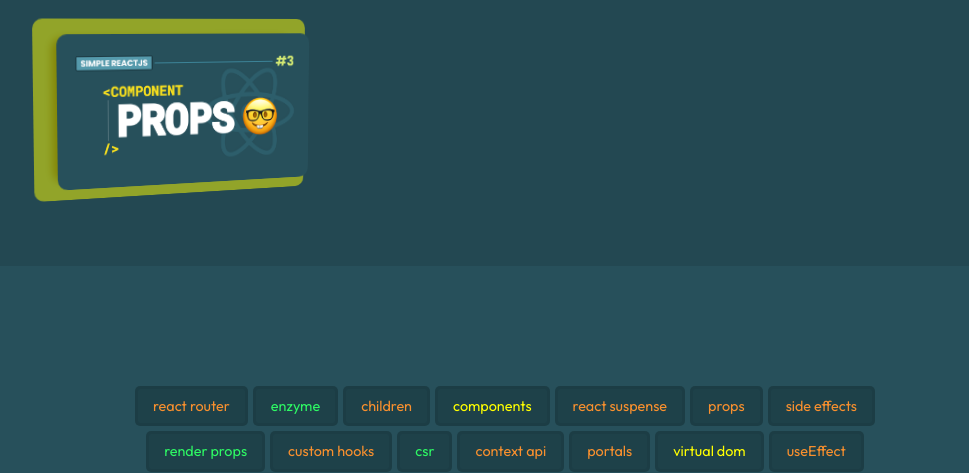
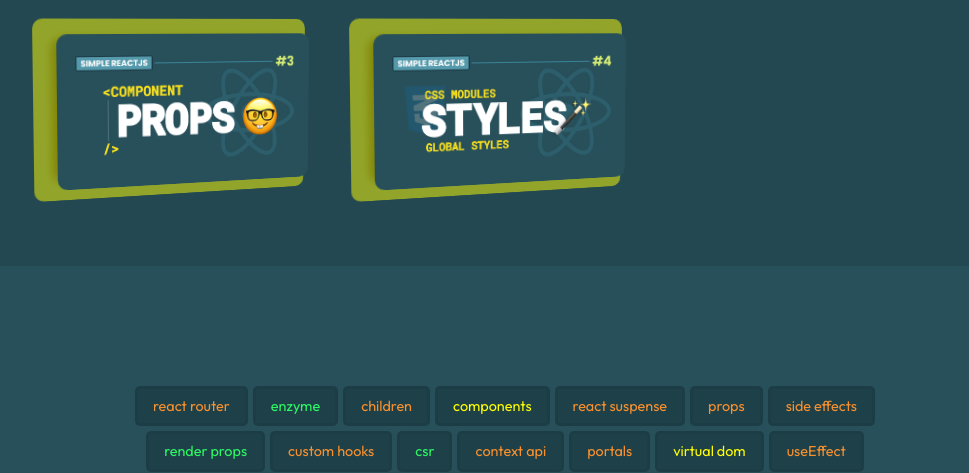
Before and after one commit to dillionmegida/simplereactjs, a Gatsby site: page / in a window 1280 px wide. Shown: the part 1332-1805 px from the top of the page, without its empty margins (135-1104 px from the left). Built offline with nearby package versions, Linux system fonts and the light colour scheme; Gatsby itself is replaced by a stand-in of ours.

Commit message:
add part 4 lesson

```diff
--- a/src/components/lessons-section.tsx
+++ b/src/components/lessons-section.tsx
@@ -33,7 +33,7 @@ const Section = styled.section`
       filter: blur(5px);
       border-radius: inherit;
       z-index: -1;
-      opacity: .5;
+      opacity: 0.5;
     }
 
     &::after {
@@ -157,6 +157,11 @@ const lessons = [
     cover: "/lessons/3-component-props.png",
     youtube: "https://youtu.be/KGDi6818H4w",
   },
+  {
+    title: "CSS and Styles",
+    cover: "/lessons/4-component-styling.png",
+    youtube: "https://youtu.be/SLbgWLI0mOI",
+  },
 ]
 
 export default function LessonsSection() {
```
Also changed, not shown: static/lessons/4-component-styling.png (added).
